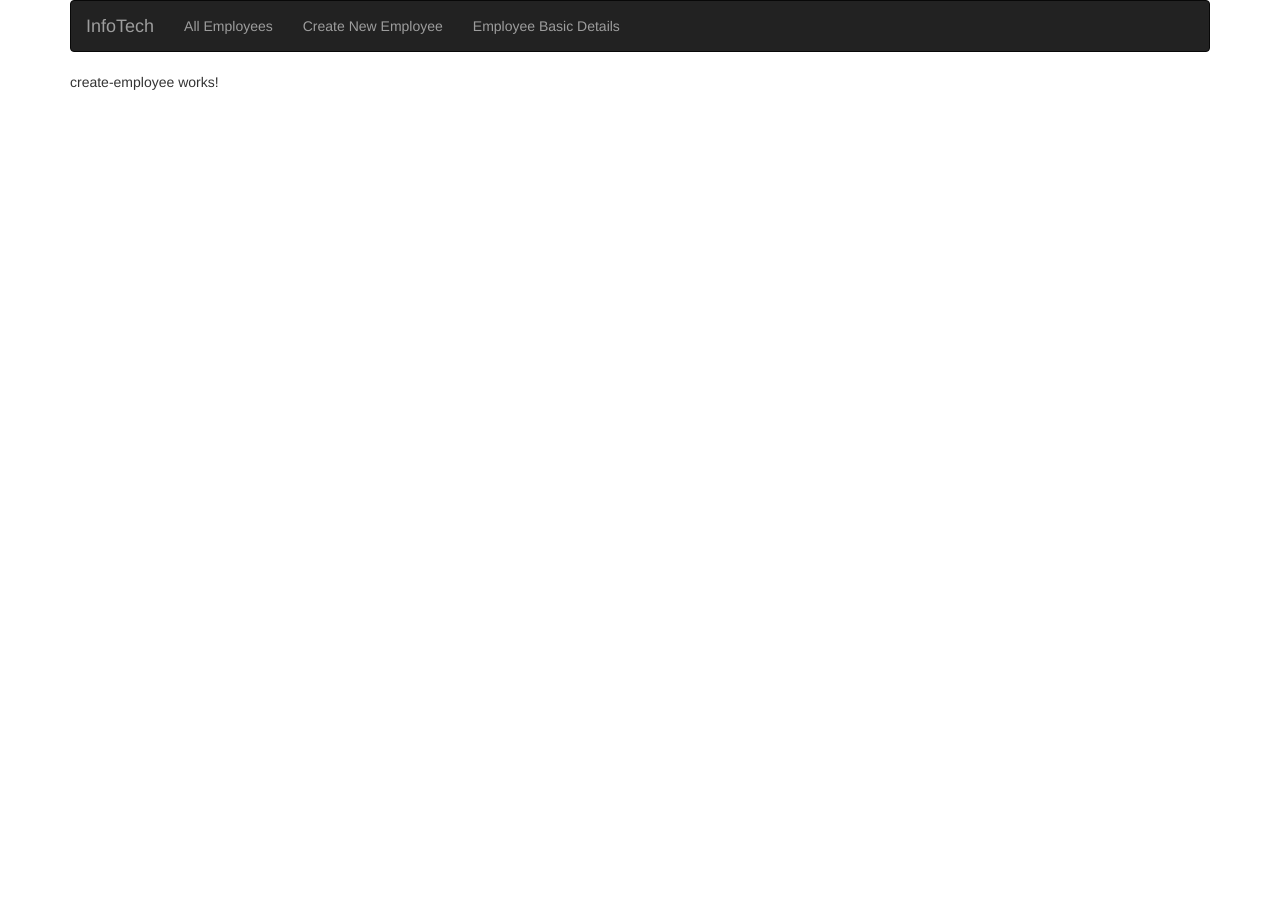
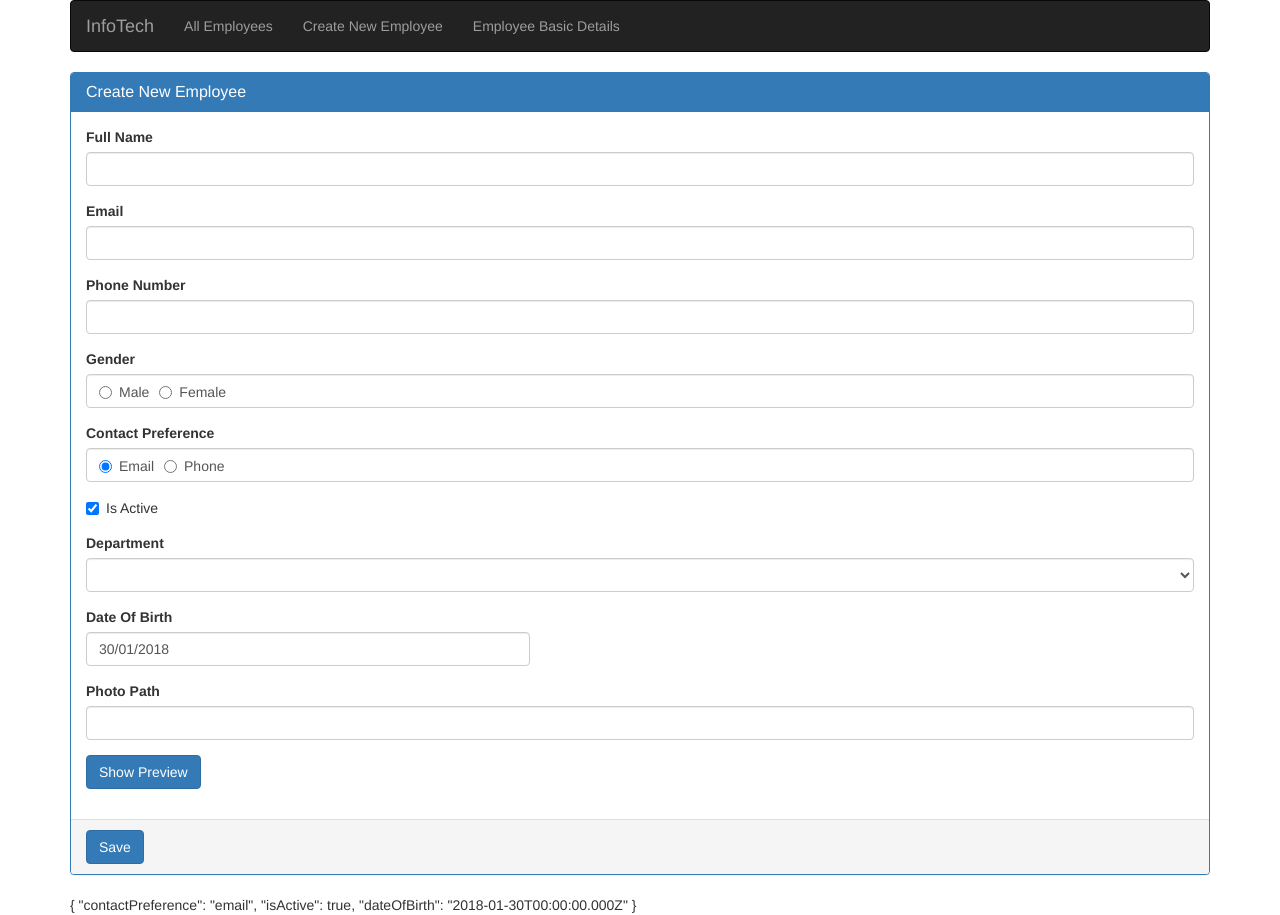
Before and after one commit to PrateekVerma0701/employees-record-ui, an Angular app: page /create in a window 1280 px wide. Before the commit the page ends 800 px from the top, so only its background shows below. Built offline with nearby package versions, Linux system fonts and the light colour scheme.

Commit message:
Added implementation for create employee component.

```diff
--- a/angular.json
+++ b/angular.json
@@ -25,6 +25,7 @@
             ],
             "styles": [
               "node_modules/bootstrap/dist/css/bootstrap.min.css",
+              "node_modules/ngx-bootstrap/datepicker/bs-datepicker.css",
               "src/styles.css"
             ],
             "scripts": []
--- a/package.json
+++ b/package.json
@@ -20,6 +20,7 @@
     "@angular/platform-browser-dynamic": "~8.2.9",
     "@angular/router": "~8.2.9",
     "bootstrap": "^3.4.1",
+    "ngx-bootstrap": "^3.3.0",
     "rxjs": "~6.4.0",
     "tslib": "^1.10.0",
     "zone.js": "~0.9.1"
--- a/src/app/app.module.ts
+++ b/src/app/app.module.ts
@@ -1,6 +1,8 @@
 import { BrowserModule } from '@angular/platform-browser';
 import { NgModule } from '@angular/core';
 import { RouterModule, Routes } from '@angular/router';
+import { FormsModule } from '@angular/forms';
+import { BsDatepickerModule } from 'ngx-bootstrap/datepicker';
 
 
 import { AppComponent } from './app.component';
@@ -27,7 +29,9 @@ const appRoutes: Routes = [
   imports: [
     BrowserModule,
     HttpClientModule,
-    RouterModule.forRoot(appRoutes)
+    RouterModule.forRoot(appRoutes),
+    FormsModule,
+    BsDatepickerModule.forRoot()
   ],
   providers: [EmployeeBasicDetailService],
   bootstrap: [AppComponent]
--- a/src/app/employee-basic-detail/employee-basic-detail.component.html
+++ b/src/app/employee-basic-detail/employee-basic-detail.component.html
@@ -7,7 +7,7 @@
   </div>
 </div>
 
-<div class="panel panel-info" *ngFor="let employee of employees">
+<div class="panel panel-primary" *ngFor="let employee of employees">
   <div class="panel-heading">
     <h3 class="panel-title">{{employee.fullName}}</h3>
   </div>
--- a/src/app/employees/create-employee.component.html
+++ b/src/app/employees/create-employee.component.html
@@ -1 +1,99 @@
-<p>create-employee works!</p>
+<form #employeeForm="ngForm" (ngSubmit)="saveEmployee(employeeForm)">
+    <div class="panel panel-primary">
+        <div class="panel-heading">
+            <h3 class="panel-title">Create New Employee</h3>
+        </div>
+        <div class="panel-body">
+            <div class="form-group">
+                <label for="fullName">Full Name</label>
+                <input id="fullName" name="fullName" [(ngModel)]="fullName" type="text" class="form-control">
+            </div>
+
+            <div class="form-group">
+                <label for="email">Email</label>
+                <input id="email" name="email" [(ngModel)]="email" type="text" class="form-control">
+            </div>
+
+            <div class="form-group">
+                <label for="phoneNumber">Phone Number</label>
+                <input id="phoneNumber" name="phoneNumber" [(ngModel)]="phoneNumber" type="text" class="form-control">
+            </div>
+
+            <div class="form-group">
+                <label>Gender</label>
+                <div class="form-control">
+                    <label class="radio-inline">
+                        <input type="radio" value="male" name="gender" [(ngModel)]="gender">
+                        Male
+                    </label>
+                    <label class="radio-inline">
+                        <input type="radio" value="female" name="gender" [(ngModel)]="gender">
+                        Female
+                    </label>
+                </div>
+            </div>
+
+            <div class="form-group">
+                <label>Contact Preference</label>
+                <div class="form-control">
+                    <label class="radio-inline">
+                        <input type="radio" value="email" name="contactPreference" [(ngModel)]="contactPreference">
+                        Email
+                    </label>
+                    <label class="radio-inline">
+                        <input type="radio" value="phone" name="contactPreference" [(ngModel)]="contactPreference">
+                        Phone
+                    </label>
+                </div>
+            </div>
+
+            <div class="form-group">
+                <div class="form-group">
+                    <label class="checkbox-inline">
+                        <input type="checkbox" name="isActive" [(ngModel)]="isActive">
+                        Is Active
+                    </label>
+                </div>
+            </div>
+
+            <div class="form-group">
+                <label for="department">
+                    Department
+                </label>
+                <select id="department" name="department" [(ngModel)]="department" class="form-control">
+                    <option *ngFor="let department of departments" [value]="department.id">
+                        {{department.name}}
+                    </option>
+                </select>
+            </div>
+
+            <div class="row">
+                <div class="form-group col-md-5">
+                    <label for="dateOfBirth">Date Of Birth</label>
+                    <input id="dateOfBirth" name="dateOfBirth" [(ngModel)]="dateOfBirth" type="text" bsDatepicker
+                        [bsConfig]="datePickerConfig" class="form-control">
+                </div>
+            </div>
+
+            <div class="form-group">
+                <label for="photoPath">Photo Path</label>
+                <input id="photoPath" name="photoPath" [(ngModel)]="photoPath" type="text" class="form-control">
+            </div>
+
+            <div class="form-group">
+                <button type="button" (click)="togglePhotoPreview()" class="btn btn-primary">
+                    {{previewPhoto? "Hide ":"Show "}} Preview
+                </button>
+            </div>
+
+            <div class="form-group">
+                <img [src]="photoPath" height="200" width="200" *ngIf="previewPhoto" />
+            </div>
+
+        </div>
+        <div class="panel-footer">
+            <button type="submit" class="btn btn-primary">Save</button>
+        </div>
+    </div>
+</form>
+{{employeeForm.value | json}}
--- a/src/app/employees/create-employee.component.ts
+++ b/src/app/employees/create-employee.component.ts
@@ -1,4 +1,7 @@
 import { Component, OnInit } from '@angular/core';
+import { NgForm } from '@angular/forms';
+import { Department } from '../models/department.model';
+import { BsDatepickerConfig } from 'ngx-bootstrap/datepicker';
 
 @Component({
   selector: 'app-create-employee',
@@ -7,9 +10,41 @@ import { Component, OnInit } from '@angular/core';
 })
 export class CreateEmployeeComponent implements OnInit {
 
-  constructor() { }
+  previewPhoto = false;
+  dateOfBirth: Date = new Date(2018, 0, 30);
+  contactPreference = "email";
+  isActive = true;
+  datePickerConfig: Partial<BsDatepickerConfig>;
+
+  departments: Department[] = [
+    { id: 1, name: 'Help Desk' },
+    { id: 2, name: 'HR' },
+    { id: 3, name: 'IT' },
+    { id: 4, name: 'Sales' },
+    { id: 5, name: 'Payroll' },
+    { id: 6, name: 'Marketing' }
+  ];
+
+  constructor() {
+    this.datePickerConfig = Object.assign({},
+      {
+        containerClass: 'theme-dark-blue',
+        showWeekNumbers: false,
+        minDate: new Date(1970, 0, 1),
+        maxDate: new Date(2030, 11, 31),
+        dateInputFormat: 'DD/MM/YYYY'
+      });
+  }
 
   ngOnInit() {
   }
 
+  saveEmployee(empForm: NgForm): void {
+    console.log(empForm.value);
+  }
+
+  togglePhotoPreview() {
+    this.previewPhoto = !this.previewPhoto;
+  }
+
 }
--- a/src/app/employees/list-employees.component.html
+++ b/src/app/employees/list-employees.component.html
@@ -1,4 +1,4 @@
-<div class="panel panel-info" *ngFor="let employee of employees">
+<div class="panel panel-primary" *ngFor="let employee of employees">
     <div class="panel-heading">
         <h3 class="panel-title">{{employee.name}}</h3>
     </div>
--- /dev/null
+++ b/src/app/models/department.model.ts
@@ -0,0 +1,4 @@
+export class Department {
+    id: number;
+    name: string;
+}
```
Also changed, not shown: 1 other file (tests, documents, lock files or other folders).
